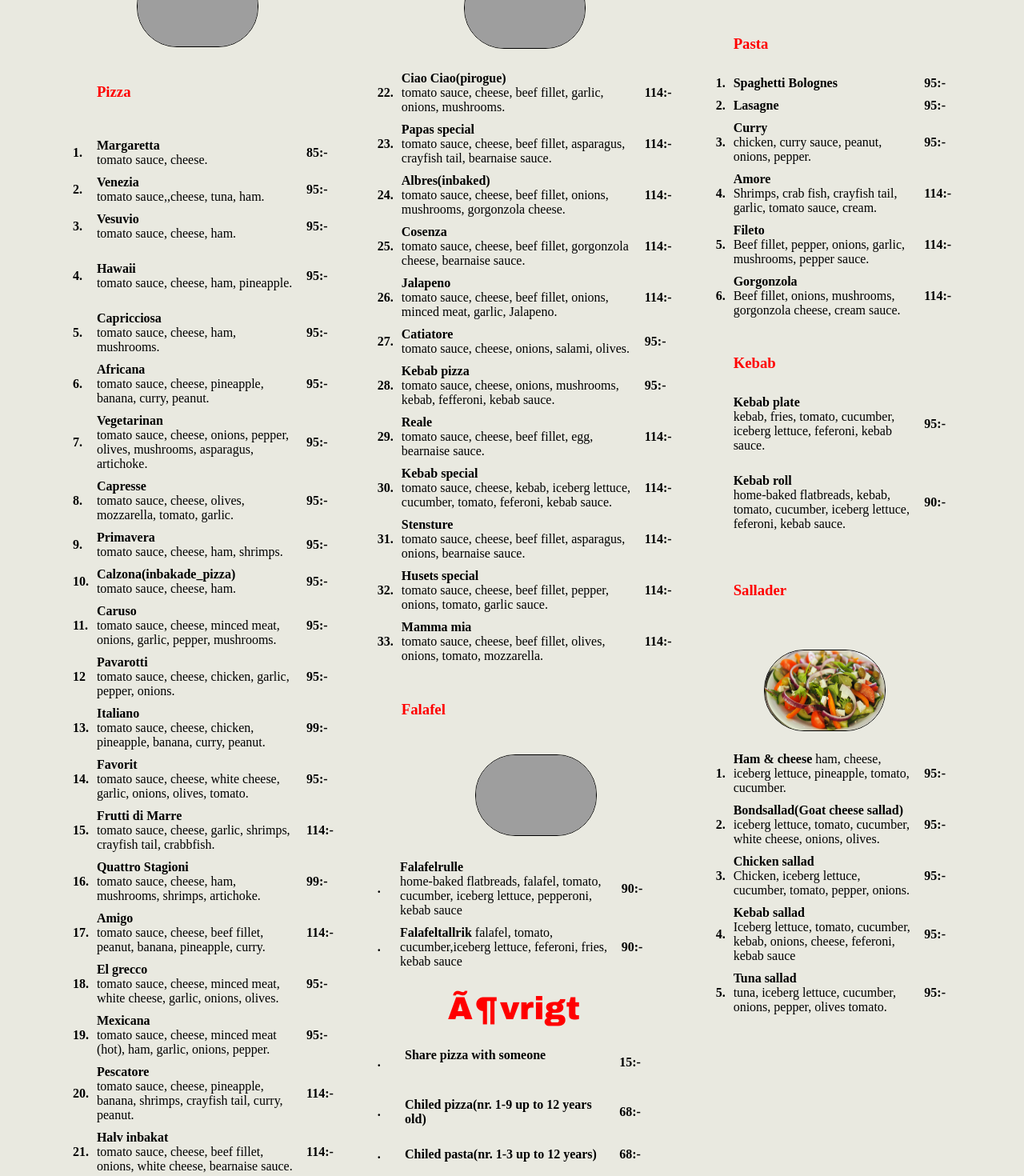
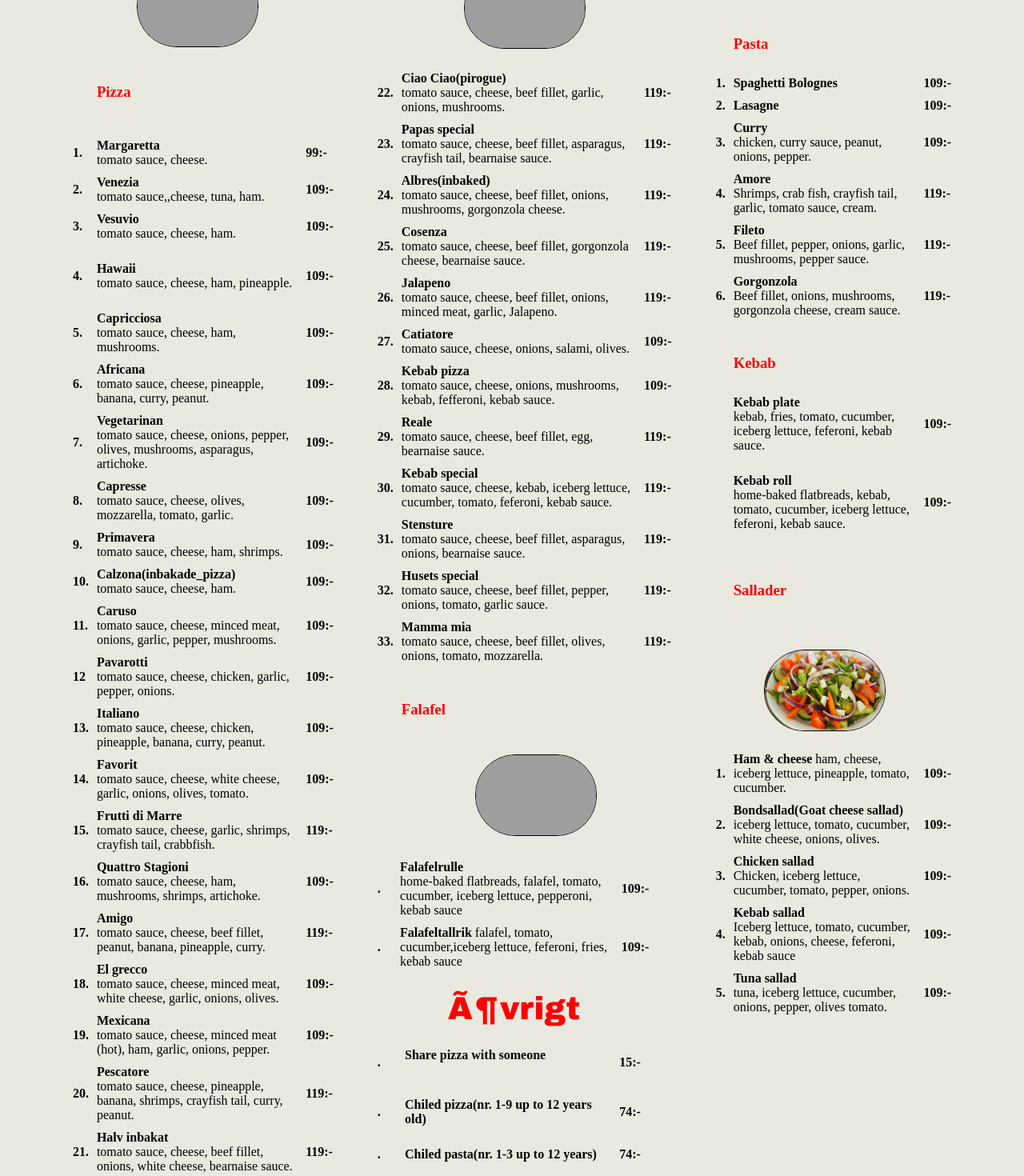
Before and after one commit to Papajoes/PizzaPasta, a plain HTML site: page English.html in a window 1280 px wide. Shown: the part 860-2330 px from the top of the page at 80% size. Drawn offline with Linux system fonts and the light colour scheme; grey boxes are pictures that could not be loaded.

Commit message:
Update English.html

```diff
--- a/English.html
+++ b/English.html
@@ -111,114 +111,114 @@
 				<tr>
 					<td><b>1.</b></td>
 					<td><b>Margaretta</b><br>tomato sauce, cheese.</td>
-					<td><b>85:-</b></td>
+					<td><b>99:-</b></td>
 				</tr>
 				<tr>
 					<td><b>2.</b></td>
 					<td><b>Venezia</b><br>tomato sauce,,cheese, tuna, ham.</td>
-					<td><b>95:-</b></td>
+					<td><b>109:-</b></td>
 				</tr>
 
 				<tr>
 					<td><b>3.</b></td>
 					<td><b>Vesuvio</b><br>tomato sauce, cheese, ham.</td>
-					<td><b>95:-</b></td>
+					<td><b>109:-</b></td>
 				</tr>
 				<tr>
 					<td><b>4.</b></td>
 					<td><p><b>Hawaii</b><br>tomato sauce, cheese, ham, pineapple.</td>
-					<td><b>95:-</b></td>
+					<td><b>109:-</b></td>
 
 				</tr>
 				<tr>
 					<td><b>5.</b></td>
 					<td><b>Capricciosa</b><br>tomato sauce, cheese, ham, mushrooms.</td>
-					<td><b>95:-</b></td>
+					<td><b>109:-</b></td>
 				</tr>
 
 				<tr>
 					<td><b>6.</b></td>
 					<td><b>Africana</b><br>tomato sauce, cheese, pineapple, banana, curry, peanut.</td>
-					<td><b>95:-</b></td>
+					<td><b>109:-</b></td>
 				</tr>
 				<tr>
 					<td><b>7.</b></td>
 					<td><b>Vegetarinan</b><br>tomato sauce, cheese, onions, pepper, olives, mushrooms, asparagus, artichoke.</td>
-					<td><b>95:-</b></td>
+					<td><b>109:-</b></td>
 				</tr>
 				<tr>
 					<td><b>8.</b></td>
 					<td><b>Capresse</b><br>tomato sauce, cheese, olives, mozzarella, tomato, garlic.</td>
-					<td><b>95:-</b></td>
+					<td><b>109:-</b></td>
 				</tr>
 				<tr>
 					<td><b>9.</b></td>
 					<td><b>Primavera</b><br>tomato sauce, cheese, ham, shrimps.</td>
-					<td><b>95:-</b></td>
+					<td><b>109:-</b></td>
 				</tr>
 
 				<tr>
 					<td><b>10.</b></td>
 					<td><b>Calzona(inbakade_pizza)</b><br>tomato sauce, cheese, ham.</td>
-					<td><b>95:-</b></td>
+					<td><b>109:-</b></td>
 				</tr>
 
 
 				<tr>
 					<td><b>11.</b></td>
 					<td><b>Caruso</b><br>tomato sauce, cheese, minced meat, onions, garlic, pepper, mushrooms.</td>
-					<td><b>95:-</b></td>
+					<td><b>109:-</b></td>
 				</tr>
 				<tr>
 					<td><b>12</b></td>
 					<td><b>Pavarotti</b><br>tomato sauce, cheese, chicken, garlic, pepper, onions.</td>
-					<td><b>95:-</b></td>
+					<td><b>109:-</b></td>
 				</tr>
 
 				<tr>
 					<td><b>13.</b></td>
 					<td><b>Italiano</b><br>tomato sauce, cheese, chicken, pineapple, banana, curry, peanut.</td>
-					<td><b>99:-</b></td>
+					<td><b>109:-</b></td>
 				</tr>
 			    <tr>
 					<td><b>14.</b></td>
 					<td><b>Favorit</b><br>tomato sauce, cheese, white cheese, garlic, onions, olives, tomato.</td>
-					<td><b>95:-</b></td>
+					<td><b>109:-</b></td>
 				</tr>
 				<tr>
 					<td><b>15.</b></td>
 					<td><b>Frutti di Marre</b><br>tomato sauce, cheese, garlic, shrimps, crayfish tail, crabbfish.</td>
-					<td><b>114:-</b></td>
+					<td><b>119:-</b></td>
 				</tr>
 				<tr>
 					<td><b>16.</b></td>
 					<td><b>Quattro Stagioni</b><br>tomato sauce, cheese, ham, mushrooms, shrimps, artichoke.</td>
-					<td><b>99:-</b></td>
+					<td><b>109:-</b></td>
 				</tr>
 				<tr>
 					<td><b>17.</b></td>
 					<td><b>Amigo</b><br>tomato sauce, cheese, beef fillet, peanut, banana, pineapple, curry.</td>
-					<td><b>114:-</b></td>
+					<td><b>119:-</b></td>
 				</tr>
 				<tr>
 					<td><b>18.</b></td>
 					<td><b>El grecco</b><br>tomato sauce, cheese, minced meat, white cheese, garlic, onions, olives.</td>
-					<td><b>95:-</b></td>
+					<td><b>109:-</b></td>
 				</tr>
 				<tr>
 					<td><b>19.</b></td>
 					<td><b>Mexicana</b><br>tomato sauce, cheese, minced meat (hot), ham, garlic, onions, pepper.</td>
-					<td><b>95:-</b></td>
+					<td><b>109:-</b></td>
 				</tr>
 				<tr>
 					<td><b>20.</b></td>
 					<td><b>Pescatore</b><br>tomato sauce, cheese, pineapple, banana, shrimps, crayfish tail, curry, peanut.</td>
-					<td><b>114:-</b></td>
+					<td><b>119:-</b></td>
 				</tr>
 				<tr>
 					<td><b>21.</b></td>
 					<td><b>Halv inbakat</b><br>tomato sauce, cheese, beef fillet, onions, white cheese, bearnaise sauce.</td>
-					<td><b>114:-</b></td>
+					<td><b>119:-</b></td>
 				</tr>
 
 
@@ -238,47 +238,47 @@
 				<tr>
 					<td><b>22.</b></td>
 					<td><b>Ciao Ciao(pirogue)</b><br>tomato sauce, cheese, beef fillet, garlic, onions, mushrooms.<b></b></td>
-					<td><b>114:-</b></td>
+					<td><b>119:-</b></td>
 				</tr>
 				<tr>
 					<td><b>23.</b></td>
 					<td><b>Papas special</b><br>tomato sauce, cheese, beef fillet, asparagus, crayfish tail, bearnaise sauce.</td>
-					<td><b>114:-</b></td>
+					<td><b>119:-</b></td>
 				</tr>
 				<tr>
 					<td><b>24.</b></td>
 					<td><b>Albres(inbaked)</b><br>tomato sauce, cheese, beef fillet, onions, mushrooms, gorgonzola cheese.</td>
-					<td><b>114:-</b></td>
+					<td><b>119:-</b></td>
 				</tr>
 				<tr>
 					<td><b>25.</b></td>
 					<td><b>Cosenza</b><br>tomato sauce, cheese, beef fillet, gorgonzola cheese, bearnaise sauce.<b></b></td>
-					<td><b>114:-</b></td>
+					<td><b>119:-</b></td>
 				</tr>
 				<tr>
 					<td><b>26.</b></td>
 					<td><b></b><b>Jalapeno</b><br>tomato sauce, cheese, beef fillet, onions, minced meat, garlic, Jalapeno.</td>
-					<td><b>114:-</b></td>
+					<td><b>119:-</b></td>
 				</tr>
 				<tr>
 					<td><b>27.</b></td>
 					<td><b>Catiatore</b><br>tomato sauce, cheese, onions, salami, olives.</td>
-					<td><b>95:-</b></td>
+					<td><b>109:-</b></td>
 				</tr>
 				<tr>
 					<td><b>28.</b></td>
 					<td><b>Kebab pizza</b><br>tomato sauce, cheese, onions, mushrooms, kebab, fefferoni, kebab sauce.</td>
-					<td><b>95:-</b></td>
+					<td><b>109:-</b></td>
 				</tr>
 				<tr>
 					<td><b>29.</b></td>
 					<td><b>Reale</b><br>tomato sauce, cheese, beef fillet, egg, bearnaise sauce.</td>
-					<td><b>114:-</b></td>
+					<td><b>119:-</b></td>
 				</tr>
 				<tr>
 					<td><b>30.</b></td>
 					<td><b>Kebab special</b><br>tomato sauce, cheese, kebab, iceberg lettuce, cucumber, tomato, feferoni, kebab sauce.</td>
-					<td><b>114:-</b></td>
+					<td><b>119:-</b></td>
 				</tr>
 
 
@@ -286,19 +286,19 @@
 				<tr>
 					<td><b>31.</b></td>
 					<td><b>Stensture</b><br>tomato sauce, cheese, beef fillet, asparagus, onions, bearnaise sauce.</td>
-					<td><b>114:-</b></td>
+					<td><b>119:-</b></td>
 				</tr>
 				<tr>
 					<td><b>32.</b></td>
 					<td><b>Husets special</b><br>tomato sauce, cheese, beef fillet, pepper, onions, tomato, garlic sauce.</td>
-					<td><b>114:-</b></td>
+					<td><b>119:-</b></td>
 				</tr>
 
 
 
 					<td><b>33.</b></td>
 					<td><b>Mamma mia</b><br>tomato sauce, cheese, beef fillet, olives, onions, tomato, mozzarella.</td>
-					<td><b>114:-</b></td>
+					<td><b>119:-</b></td>
 				</tr>
 
 				<tr>
@@ -318,13 +318,13 @@
 					<td width="234"><b>Falafelrulle</b><br>home-baked flatbreads,
                     falafel, tomato, cucumber, iceberg lettuce,
                     pepperoni, kebab sauce</td>
-					<td width="36"><b>90:-</b></td>
+					<td width="36"><b>109:-</b></td>
 				</tr>
 			    <tr>
 					<td width="16"><b>.</b></td>
 					<td width="234"><b>Falafeltallrik</b> falafel, tomato, cucumber,iceberg lettuce,
                     feferoni, fries, kebab sauce</td>
-					<td width="36"><b>90:-</b></td>
+					<td width="36"><b>109:-</b></td>
 				</tr>
 
 			</table>
@@ -344,12 +344,12 @@
 					<td width="20"><b>.</b></td>
 					<td width="213">
                     <p dir="ltr"><b><font size="3">Chiled pizza(nr. 1-9 up to 12 years old)</b></td>
-					<td width="36"><b>68:-</b></td>
+					<td width="36"><b>74:-</b></td>
 				</tr>
 				<tr>
 					<td width="20"><b>.</b></td>
 					<td><b><font size="">Chiled pasta(nr. 1-3 up to 12 years)</b></td>
-						<td width="36"><b>68:-</b></td>
+						<td width="36"><b>74:-</b></td>
 
 				</tr>
 			</table>
@@ -373,32 +373,32 @@
 				<tr>
 					<td><b>1.</b></td>
 					<td><b> Spaghetti Bolognes</b><br> </td>
-					<td><b>95:-</b></td>
+					<td><b>109:-</b></td>
 				</tr>
 				<tr>
 					<td><b>2.</b></td>
 					<td><b>Lasagne</b><br></td>
-					<td><b>95:-</b></td>
+					<td><b>109:-</b></td>
 				</tr>
 				<tr>
 					<td><b>3.</b></td>
 					<td><b>Curry</b><br>chicken, curry sauce, peanut, onions, pepper.</td>
-					<td><b>95:-</b></td>
+					<td><b>109:-</b></td>
 				</tr>
 				<tr>
 					<td><b>4.</b></td>
 					<td><b>Amore</b><br>Shrimps, crab fish, crayfish tail, garlic, tomato sauce, cream.</td>
-					<td><b>114:-</b></td>
+					<td><b>119:-</b></td>
 				</tr>
 				<tr>
 					<td><b>5.</b></td>
 					<td><b>Fileto</b><br>Beef fillet, pepper, onions, garlic, mushrooms, pepper sauce.</td>
-					<td><b>114:-</b></td>
+					<td><b>119:-</b></td>
 				</tr>
 				<tr>
 					<td><b>6.</b></td>
 					<td><b>Gorgonzola</b><br>Beef fillet, onions, mushrooms, gorgonzola cheese, cream sauce.</td>
-					<td><b>114:-</b></td>
+					<td><b>119:-</b></td>
 				</tr>
 
 
@@ -411,12 +411,12 @@
 				<tr>
 					<td>&nbsp;</td>
 					<td><b>Kebab plate</b><br>kebab, fries, tomato, cucumber, iceberg lettuce, feferoni, kebab sauce.</td>
-					<td><b>95:-</b></td>
+					<td><b>109:-</b></td>
 				</tr>
 				<tr>
 					<td>&nbsp;</td>
 					<td><p><b>Kebab roll</b><br>home-baked flatbreads, kebab, tomato, cucumber, iceberg lettuce, feferoni, kebab sauce.</td>
-					<td><b>90:-</b></td>
+					<td><b>109:-</b></td>
 				</tr>
 
 				<tr>
@@ -438,32 +438,32 @@
 					<td><b>1.</b></td>
 					<td><b>Ham & cheese
                     </b>ham, cheese, iceberg lettuce, pineapple, tomato, cucumber.  </td>
-					<td><b>95:-</b></td>
+					<td><b>109:-</b></td>
 				</tr>
 				<tr>
 					<td><b>2.</b></td>
 					<td><b>Bondsallad(Goat cheese sallad)</b><br>iceberg lettuce, tomato, cucumber, white cheese, onions, olives.</td>
-					<td><b>95:-</b></td>
+					<td><b>109:-</b></td>
 				</tr>
 
 				<tr>
 					<td><b>3.</b></td>
 					<td><b>Chicken sallad</b><br>Chicken, iceberg lettuce, cucumber, tomato, pepper, onions.
                     </td>
-					<td><b>95:-</b></td>
+					<td><b>109:-</b></td>
 				</tr>
 
 				<tr>
 					<td><b>4.</b></td>
 					<td><b>Kebab sallad</b><br> Iceberg lettuce, tomato, cucumber, kebab, onions, cheese, feferoni, kebab sauce</td>
-					<td><b>95:-</b></td>
+					<td><b>109:-</b></td>
 				</tr>
 
                 <tr>
 					<td><b>5.</b></td>
 					<td><b>Tuna sallad</b><br>tuna, iceberg lettuce, cucumber, onions, pepper, olives
 			        tomato.</td>
-					<td><b>95:-</b></td>
+					<td><b>109:-</b></td>
 				</tr>
 
 
```
